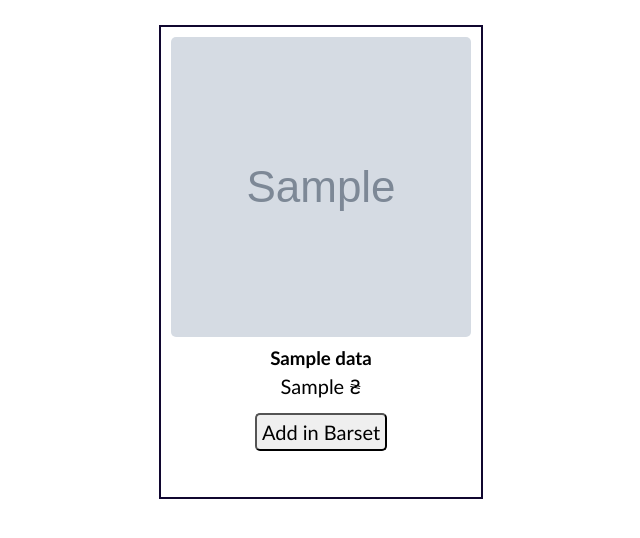
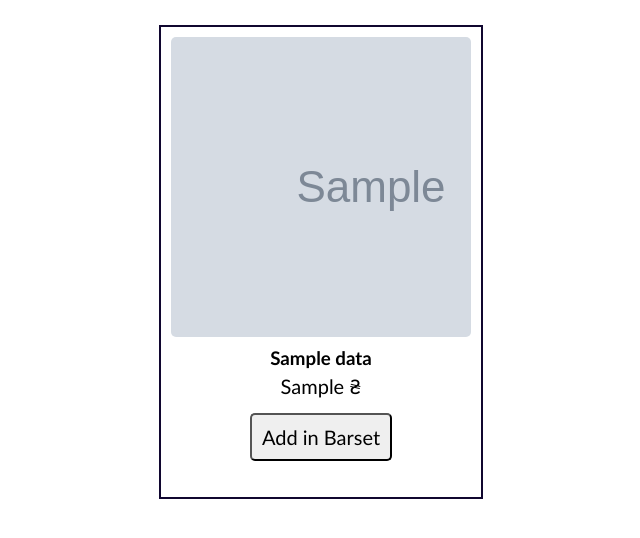
Before and after one commit to AlexandroMal/Website_OnlineStore, a Django app: page / in a window 1280 px wide. Shown: the part 159-697 px from the top of the page, without its empty margins (319-959 px from the left). Run offline with Django 4.2, Linux system fonts and the light colour scheme; tables that the repository leaves empty hold one stand-in row (values such as "Sample post"); grey boxes marked "Sample" are stand-in pictures.

Commit message:
fixed incorrect photo display

```diff
--- a/webstore/static/webstore/css/styles.css
+++ b/webstore/static/webstore/css/styles.css
@@ -106,7 +106,7 @@ header .nav_container{
 }
 
 .cards_image img{
-    width: 100%;
+
     height: 100%;
     object-fit: cover;
 }
@@ -134,7 +134,7 @@ header .nav_container{
     font-size: 20px;
     color: black;
     border-radius: 5px;
-    padding: 5px;
+    padding: 10px;
     margin: 10px;
 }
 
@@ -143,7 +143,7 @@ header .nav_container{
     background-color: #050516;;
     margin: 10px;
     border-radius: 5px;
-    padding: 5px;
+    padding: 10px;
     color: aliceblue;
     cursor: pointer;
 }
```
